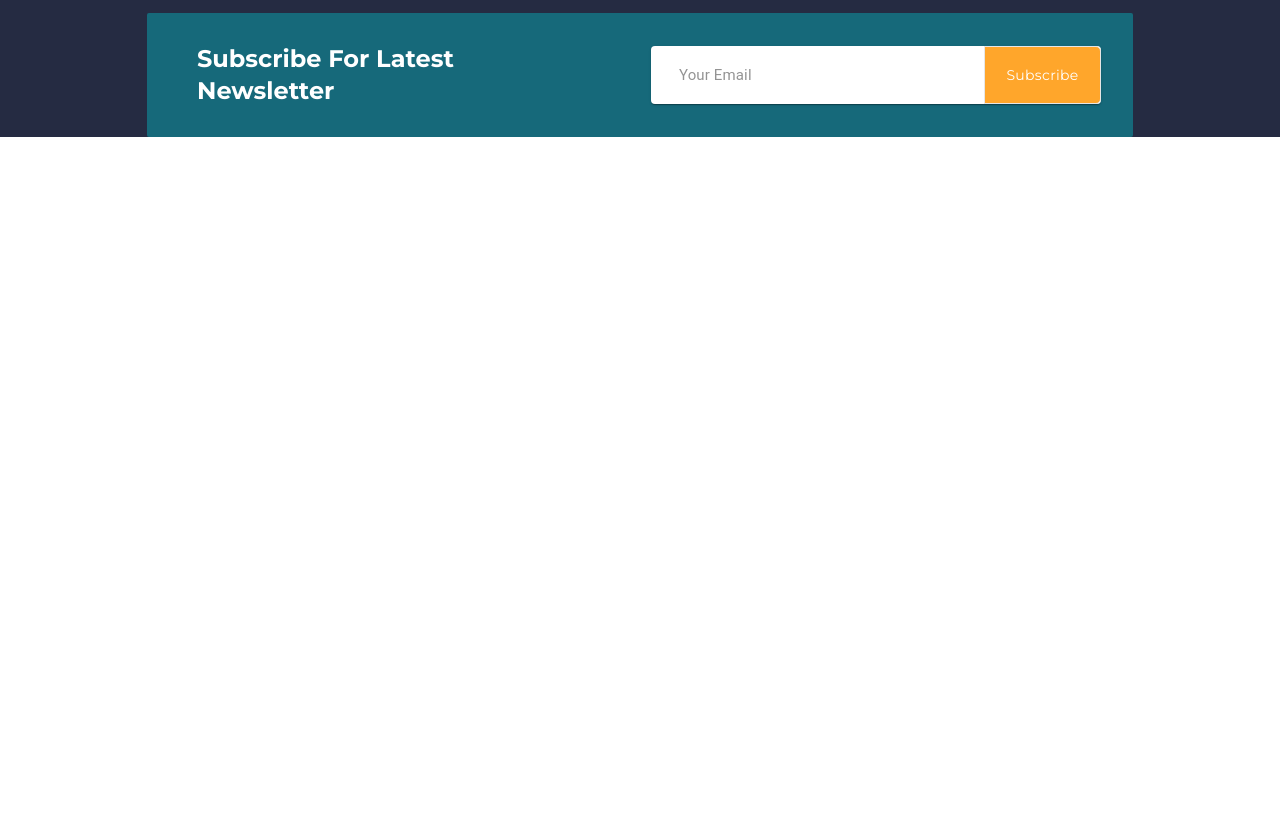
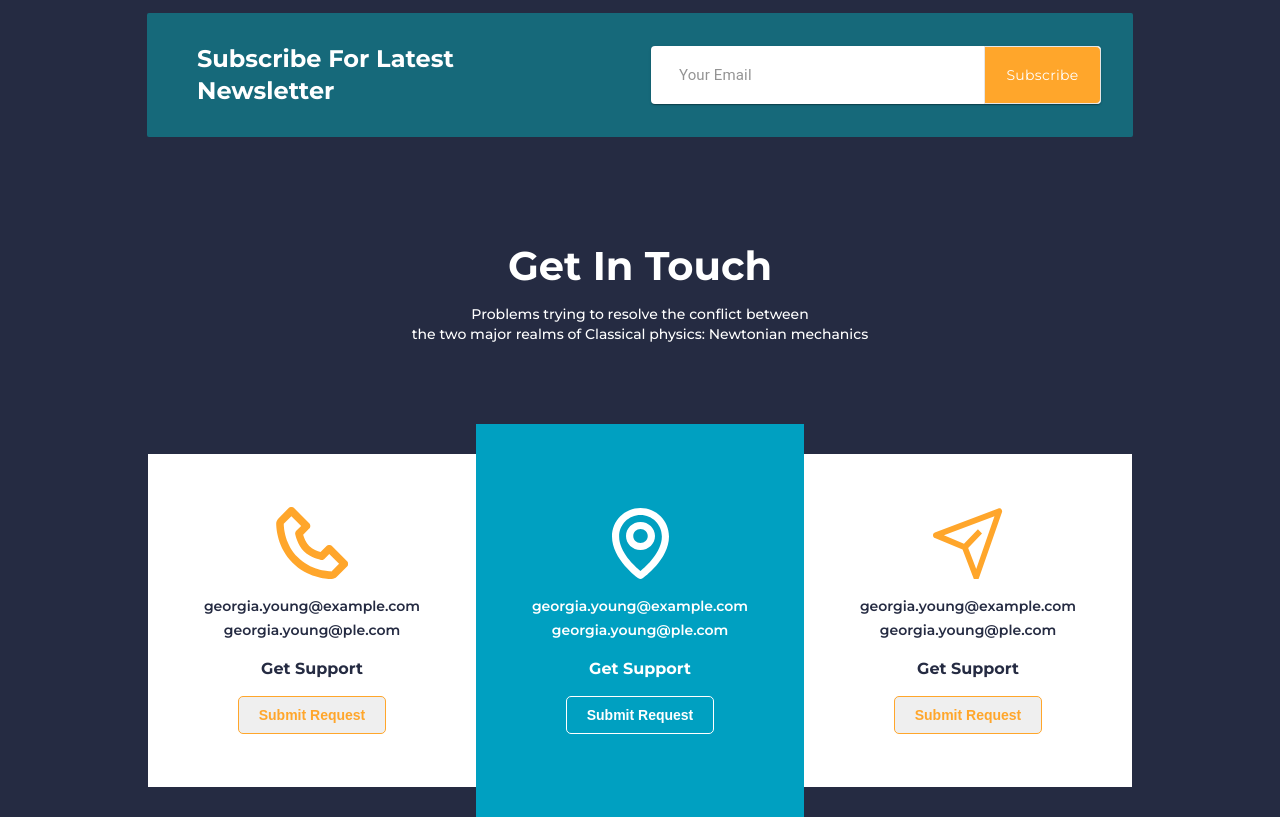
Before and after one commit to LukaszAmbrozewski/landing-page, a React (Create React App) app: page / in a window 1280 px wide. Shown: the part 3080-3897 px from the top of the page. Before the commit the page ends 3217 px from the top, so only its background shows below. Built offline with nearby package versions, Linux system fonts and the light colour scheme.

Commit message:
Added GetInTouch box.

```diff
--- /dev/null
+++ b/src/components/ContactSection/ContactSection.tsx
@@ -0,0 +1,11 @@
+import React from "react";
+import "../../style/main.scss";
+import { GetInTouchBox } from "./GetInTouchBox/GetInTouchBox";
+
+export const ContactSection = () => {
+  return (
+    <div className="contact-section">
+      <GetInTouchBox />
+    </div>
+  );
+};
--- /dev/null
+++ b/src/components/ContactSection/GetInTouchBox/GetInTouchBox.scss
@@ -0,0 +1,32 @@
+@use './src/style/_mixins.scss' as *;
+@use './src/style/_variables.scss' as *;
+
+.get-in-touch {
+  &__box {
+    @include setFlex(column);
+  }
+
+  &__header {
+    @include setHeader();
+    margin-top: 100px;
+  }
+
+  &__description {
+    @include setDescription();
+    margin: 10px 10px 0 10px;
+  }
+
+  &__contact-ways {
+    @include setFlex(row);
+    margin-top: 80px;
+  }
+}
+
+@media only screen and (max-width: 1100px) {
+  .get-in-touch {
+    &__contact-ways {
+      @include setFlex(column);
+      margin-top: 80px;
+    }
+  }
+}
--- /dev/null
+++ b/src/components/ContactSection/GetInTouchBox/GetInTouchBox.tsx
@@ -0,0 +1,42 @@
+import React from "react";
+import "./GetInTouchBox.scss";
+import { OneContactWay } from "../OneContactWay/OneContactWay";
+import { useMediaQuery } from "react-responsive";
+
+export const GetInTouchBox = () => {
+  const smallScreen = useMediaQuery({ maxWidth: 500 });
+  return (
+    <div className="get-in-touch__box">
+      <h2 className="get-in-touch__header">Get In Touch</h2>
+      <p className="get-in-touch__description">
+        Problems trying to resolve the conflict between{" "}
+        {smallScreen ? null : <br />}
+        the two major realms of Classical physics: Newtonian mechanics{" "}
+      </p>
+      <div className="get-in-touch__contact-ways">
+        <OneContactWay
+          icon="./icons/big-phone-icon.svg"
+          firstEmail="georgia.young@example.com"
+          secondEmail="georgia.young@ple.com"
+          description="Get Support"
+          btnText="Submit Request"
+        />
+        <OneContactWay
+          icon="./icons/big-pin-icon.svg"
+          firstEmail="georgia.young@example.com"
+          secondEmail="georgia.young@ple.com"
+          description="Get Support"
+          btnText="Submit Request"
+          isBlue={true}
+        />
+        <OneContactWay
+          icon="./icons/big-nav-icon.svg"
+          firstEmail="georgia.young@example.com"
+          secondEmail="georgia.young@ple.com"
+          description="Get Support"
+          btnText="Submit Request"
+        />
+      </div>
+    </div>
+  );
+};
--- /dev/null
+++ b/src/components/ContactSection/OneContactWay/OneContactWay.scss
@@ -0,0 +1,76 @@
+@use './src/style/_mixins.scss' as *;
+@use './src/style/_variables.scss' as *;
+
+.one-contact-way {
+  &__box {
+    width: 328px;
+    height: 333px;
+    background-color: $light-background-color;
+    @include setFlex(column);
+    color: $text-color;
+  }
+
+  &__icon {
+    margin-bottom: 15px;
+  }
+
+  &__mail {
+    font-size: $first-size;
+    font-weight: 600;
+    color: $text-color;
+    line-height: 24px;
+  }
+
+  &__description {
+    font-size: $third-size;
+    font-weight: 700;
+    line-height: 24px;
+    margin: 15px 0 15px 0;
+    color: $text-color;
+  }
+
+  &__button {
+    padding: 10px 20px;
+    border: 1px solid $primary-color;
+    border-radius: 5px;
+    color: $primary-color;
+    font-weight: 600;
+    font-size: $first-size;
+  }
+
+  &__box-blue {
+    height: 393px;
+    background-color: $secondary-color-1;
+    color: $light-text-color;
+  }
+
+  &__mail-blue {
+    color: $light-text-color;
+  }
+
+  &__description-blue {
+    color: $light-text-color;
+  }
+
+  &__button-blue {
+    border: 1px solid $light-background-color;
+    color: $light-text-color;
+    background-color: transparent;
+  }
+}
+
+@media only screen and (max-width: 1100px) {
+  .one-contact-way {
+    &__box {
+      margin-bottom: 30px;
+    }
+  }
+}
+
+@media only screen and (max-width: 360px) {
+  .one-contact-way {
+    &__box {
+      width: 90vw;
+    }
+  }
+}
--- /dev/null
+++ b/src/components/ContactSection/OneContactWay/OneContactWay.tsx
@@ -0,0 +1,78 @@
+import React from "react";
+import "./OneContactWay.scss";
+
+type OneContactWay = {
+  icon: string;
+  firstEmail: string;
+  secondEmail: string;
+  description: string;
+  btnText: string;
+  isBlue?: boolean;
+  onClick?: () => void;
+};
+
+export const OneContactWay = ({
+  icon,
+  firstEmail,
+  secondEmail,
+  description,
+  btnText,
+  isBlue,
+  onClick,
+}: OneContactWay) => {
+  return (
+    <div
+      className={
+        isBlue
+          ? "one-contact-way__box one-contact-way__box-blue"
+          : "one-contact-way__box"
+      }
+    >
+      <img
+        src={icon}
+        alt="Contact icon"
+        className={
+          isBlue
+            ? "one-contact-way__icon one-contact-way__icon-blue"
+            : "one-contact-way__icon"
+        }
+      />
+      <p
+        className={
+          isBlue
+            ? "one-contact-way__mail one-contact-way__mail-blue"
+            : "one-contact-way__mail"
+        }
+      >
+        {firstEmail}
+      </p>
+      <p
+        className={
+          isBlue
+            ? "one-contact-way__mail one-contact-way__mail-blue"
+            : "one-contact-way__mail"
+        }
+      >
+        {secondEmail}
+      </p>
+      <p
+        className={
+          isBlue
+            ? "one-contact-way__description one-contact-way__description-blue"
+            : "one-contact-way__description"
+        }
+      >
+        {description}
+      </p>
+      <button
+        className={
+          isBlue
+            ? "one-contact-way__button one-contact-way__button-blue"
+            : "one-contact-way__button"
+        }
+      >
+        {btnText}
+      </button>
+    </div>
+  );
+};
--- a/src/style/main.scss
+++ b/src/style/main.scss
@@ -19,6 +19,12 @@
   @include setFlex(column, center, center);
 }
 
+.contact-section {
+  width: 100%;
+  background-color: $dark-background-color;
+  @include setFlex(column, center, center);
+}
+
 @media only screen and (max-width: 1100px) {
   .about-us-section {
     padding-bottom: 50px;
--- a/src/views/Main/Main.tsx
+++ b/src/views/Main/Main.tsx
@@ -4,6 +4,7 @@ import { HomeSection } from "../../components/HomeSection/HomeSection";
 import { AboutUsSection } from "../../components/AboutUsSection/AboutUsSection";
 import "../../style/main.scss";
 import { AdviceSection } from "../../components/AdviceSection/AdviceSection";
+import { ContactSection } from "../../components/ContactSection/ContactSection";
 
 export const Main = () => {
   return (
@@ -20,6 +21,9 @@ export const Main = () => {
       <section id="advice">
         <AdviceSection />
       </section>
+      <section id="contact">
+        <ContactSection />
+      </section>
     </div>
   );
 };
```
Also changed, not shown: public/icons/big-pin-icon.svg.
